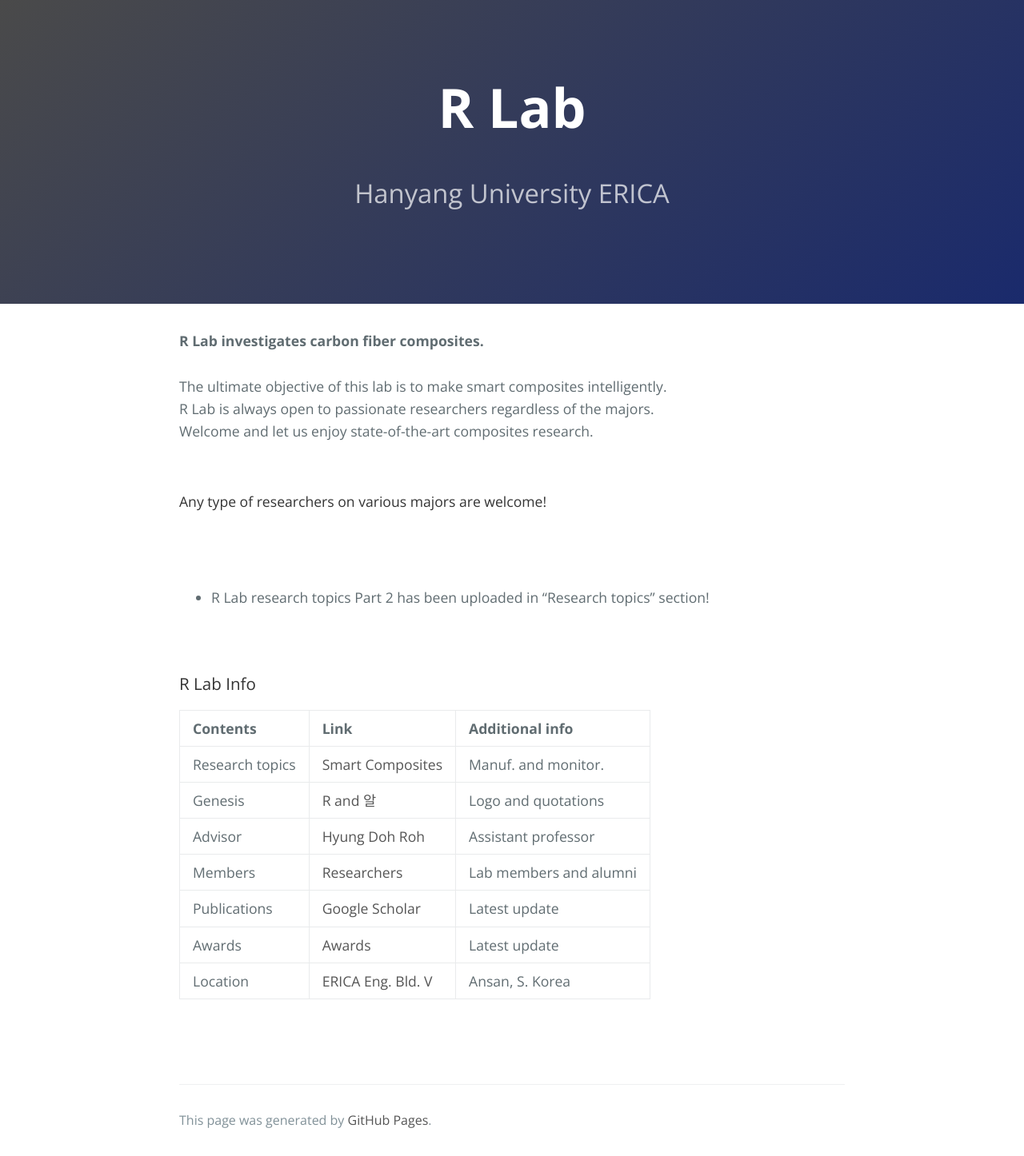
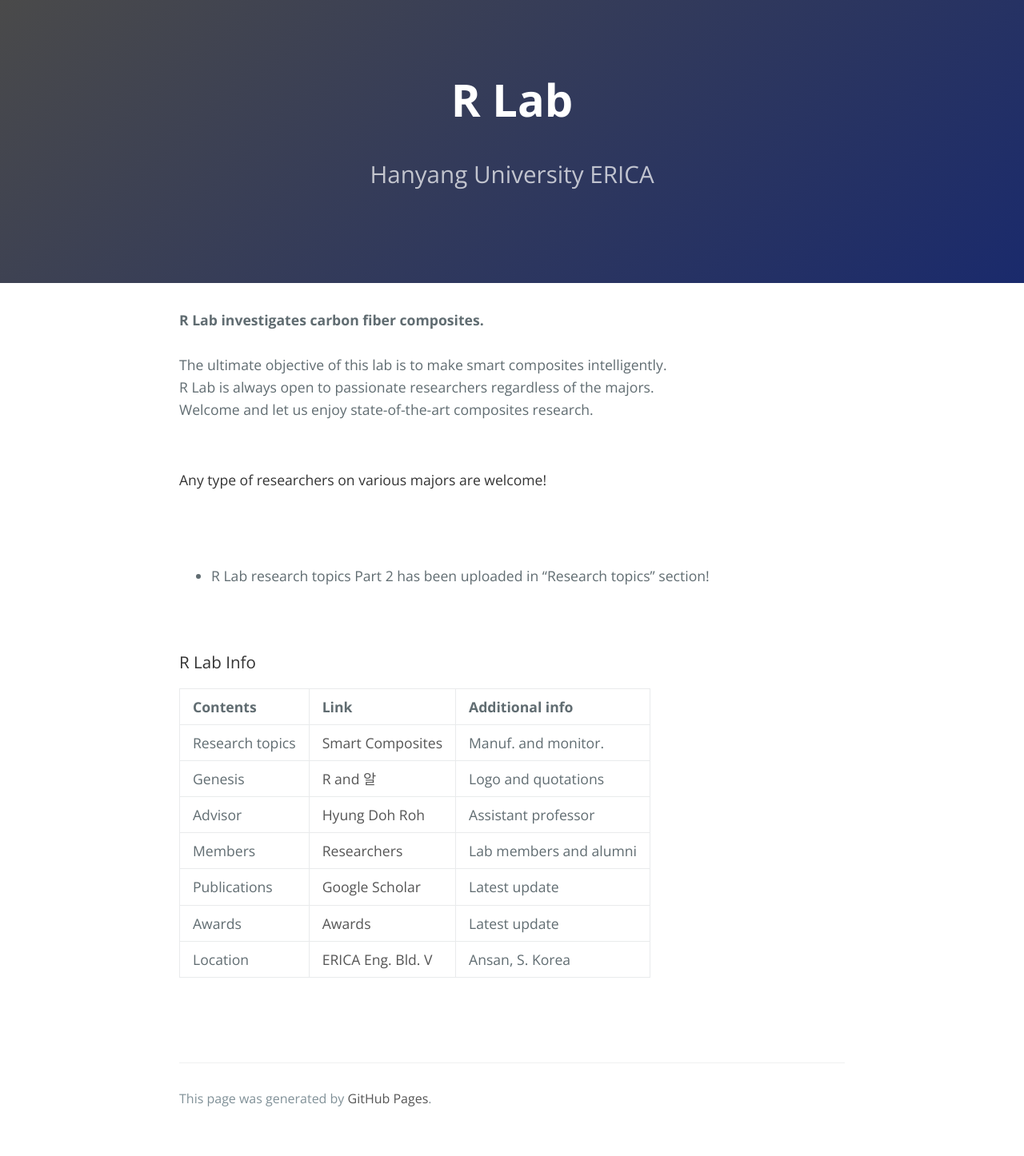
Before and after one commit to rhd1213/rhd1213.github.io, a Jekyll site: the page built from index.md, in a window 1280 px wide. Shown: the whole page at 80% size. Built offline with Jekyll 4.4.1, drawn with Linux system fonts in a browser that asks for light colours; our own code applies the rules of GitHub Pages for plain Markdown files; after the commit the page ends 1419 px from its top, so only the background shows below that.

Commit message:
Update jekyll-theme-cayman.scss

```diff
--- a/_sass/jekyll-theme-cayman.scss
+++ b/_sass/jekyll-theme-cayman.scss
@@ -132,7 +132,7 @@ a {
   margin-bottom: 0.1rem;
 
   @include large {
-    font-size: 4.25rem;
+    font-size: 3.5rem;
   }
 
   @include medium {
@@ -150,7 +150,7 @@ a {
   opacity: 0.7;
 
   @include large {
-    font-size: 2.05rem;
+    font-size: 1.85rem;
   }
 
   @include medium {
```
